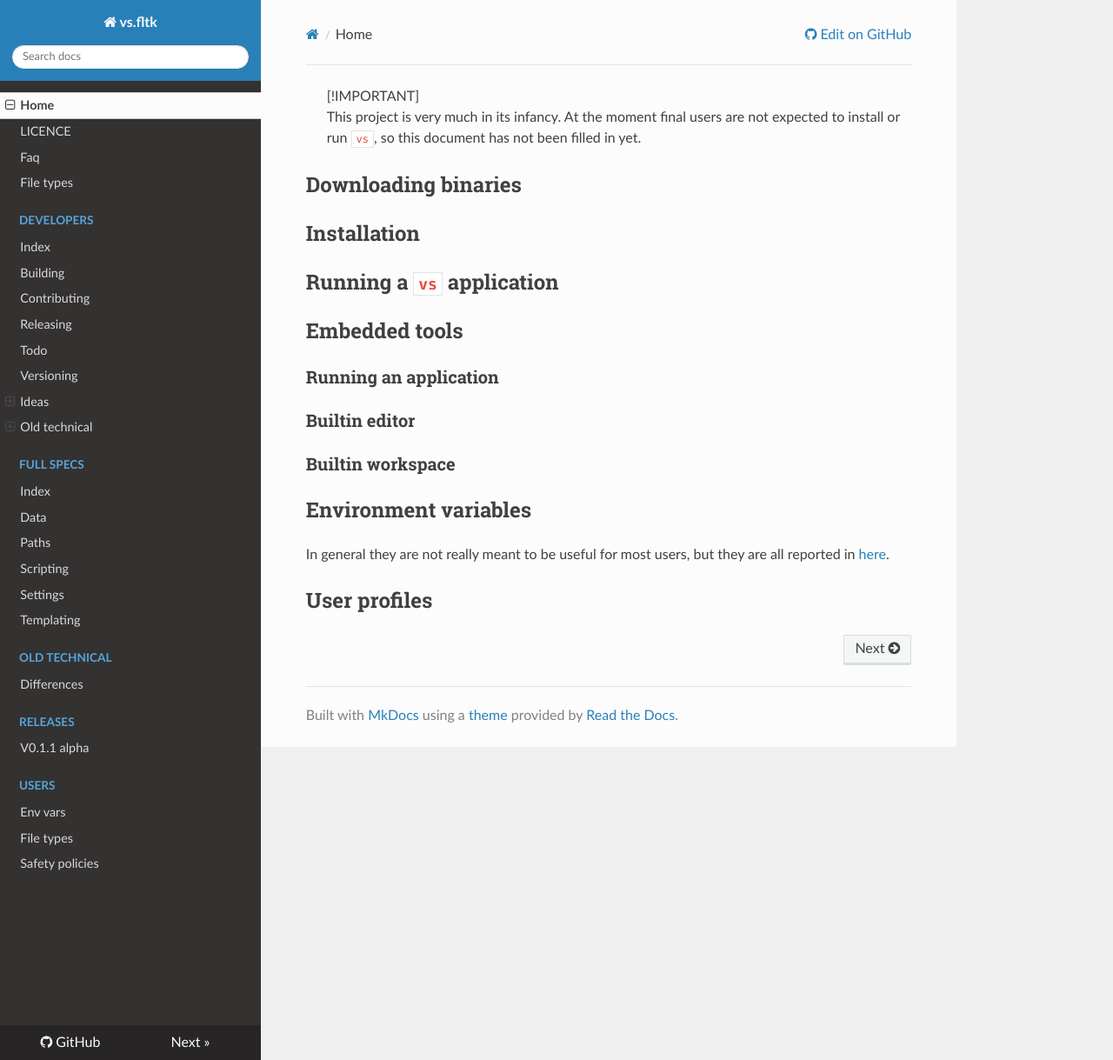
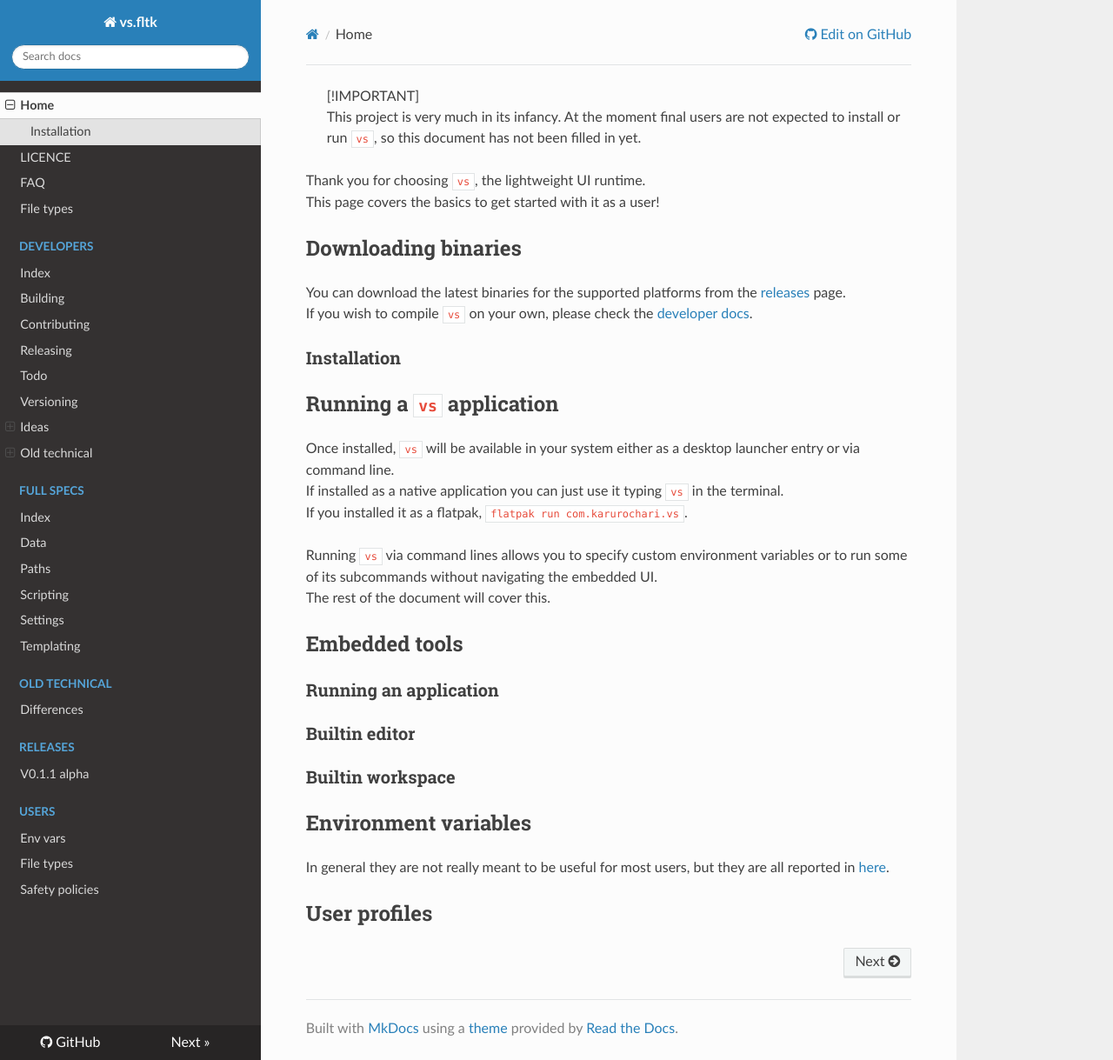
Before and after one commit to andy5995/vs-fltk, an MkDocs documentation site: the page built from docs/index.md, in a window 1280 px wide and 1219 px high. Shown: the whole window at 87% size. Built offline with MkDocs 1.6.1, drawn with Linux system fonts in a browser that asks for light colours; nearby versions of some CDN libraries.

Commit message:
Added filter to have some docs files only when alongiside an installed version

```diff
--- a/docs/index.md
+++ b/docs/index.md
@@ -2,11 +2,24 @@
 > This project is very much in its infancy.
 > At the moment final users are not expected to install or run `vs`, so this document has not been filled in yet.
 
+Thank you for choosing `vs`, the lightweight UI runtime.
+This page covers the basics to get started with it as a user!
+
 ## Downloading binaries
 
-## Installation
+You can download the latest binaries for the supported platforms from the [releases](https://github.com/KaruroChori/vs-fltk/releases) page.
+If you wish to compile `vs` on your own, please check the [developer docs](./developers/building.md).
+
+### Installation
 
 ## Running a `vs` application
+
+Once installed, `vs` will be available in your system either as a desktop launcher entry or via command line.
+If installed as a native application you can just use it typing `vs` in the terminal.
+If you installed it as a flatpak, `flatpak run com.karurochari.vs`.
+
+Running `vs` via command lines allows you to specify custom environment variables or to run some of its subcommands without navigating the embedded UI.
+The rest of the document will cover this.
 
 ## Embedded tools
 
--- a/mkdocs.yml
+++ b/mkdocs.yml
@@ -18,3 +18,5 @@ markdown_extensions:
 plugins:
   - search
   - gh-admonitions
+exclude_docs: |
+  *.installed-only.md
```
Also changed, not shown: docs/faq.md (+4 -0 lines), docs/index.installed-only.md (added, +1 -0 lines).
